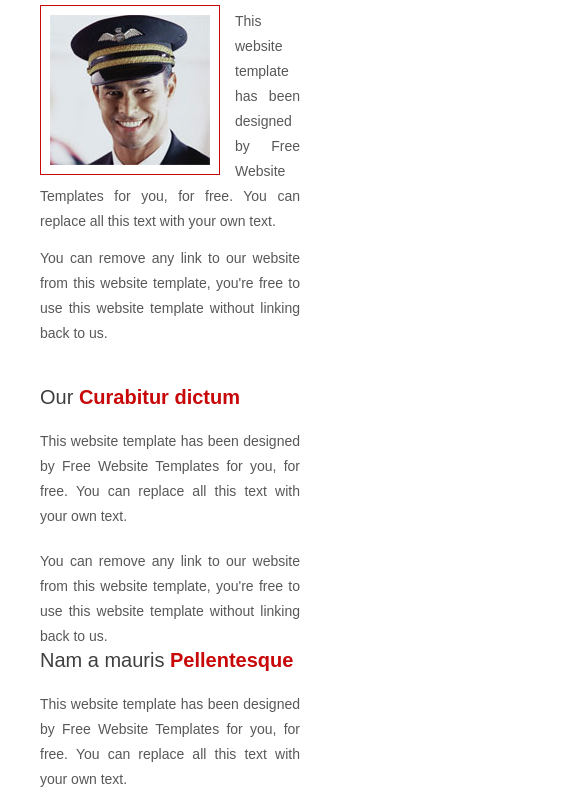
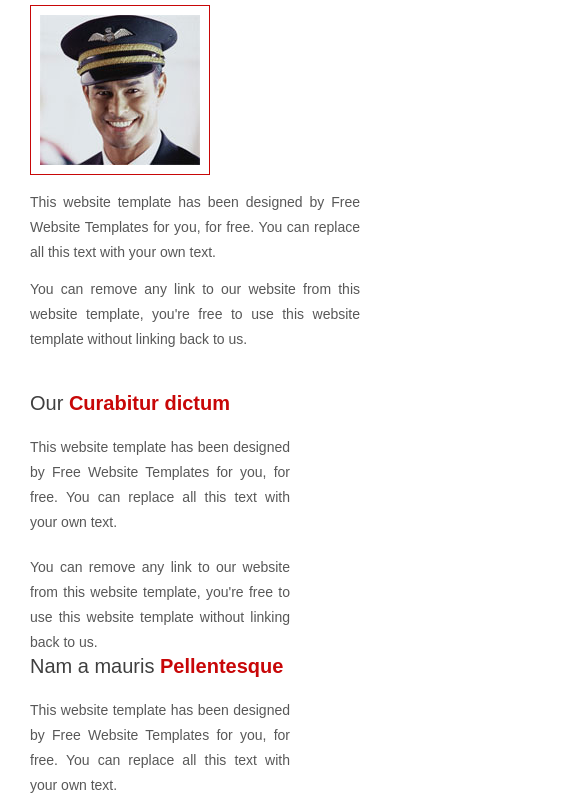
Before and after one commit to BoskoB7/Aviation-school-responsive, a plain HTML site: page index.html in a window 390 px wide. Shown: the part 1014-1821 px from the top of the page, 585 px wide, since content can reach past the window. Drawn offline with Linux system fonts and the light colour scheme.

Commit message:
First push

```diff
--- a/index.html
+++ b/index.html
@@ -56,7 +56,7 @@
             </li>
           </ul>
         </div>
-        <div id="calendar">
+        <!-- <div id="calendar">
           <h3>School Calendar</h3>
           <ul>
             <li>
@@ -81,11 +81,11 @@
               <p>If you're having problems editing this website template, then don't hesitate to ask for help on the Forum.</p>
             </li>
           </ul>
-        </div>
+        </div> -->
       </div>
     </div>
   </div>
-  <div id="footer">
+  <!-- <div id="footer">
     <div>
       <div id="connect"> <a href="#"><img src="images/icon-facebook.gif" alt="" /></a> <a href="#"><img src="images/icon-twitter.gif" alt="" /></a> <a href="#"><img src="images/icon-youtube.gif" alt="" /></a> </div>
       <div class="section">
@@ -100,7 +100,7 @@
         <p>Copyright &copy; <a href="#">Domain Name</a> - All Rights Reserved | Template By <a target="_blank" href="http://www.freewebsitetemplates.com/">FreeWebsiteTemplates.com</a></p>
       </div>
     </div>
-  </div>
+  </div> -->
 </div>
 <div align=center>This template  downloaded form <a href='http://all-free-download.com/free-website-templates/'>free website templates</a></div></body>
 </html>
--- a/styles/media.css
+++ b/styles/media.css
@@ -1,3 +1,7 @@
+body {
+    overflow-x: hidden;
+}
+
 @media only screen and (max-width: 999px) {
     #page #header {
         background: #274F75;
@@ -85,12 +89,12 @@
         float: none;
         margin-left: 5px;
         padding: 0;
-        width: 305px;
+        width: 100%;
     }
     #content div#home div div#aside {
         float: left;
         padding: 0;
-        width: auto;
+        width: 100%;
     }
     #content div#home div div#aside div {
         margin-bottom: 40px;
@@ -99,7 +103,7 @@
         margin-top: 0;
         min-height: 0;
         padding: 0;
-        width: 260px;
+        width: 100%;
     }
 
     #content div#home div div#aside div h1, #content div h1 {
@@ -130,7 +134,7 @@
             padding-bottom: 0;
             padding-right: 25px;
             padding-top: 0;
-            width: 10260px0%;
+            width: 260px;
         }
         #content div#home div div#aside ul li {
             border: none;
@@ -139,13 +143,30 @@
             padding-bottom: 0;
             padding-right: 25px;
             padding-top: 0;
-            width: 260px%;
+            width: 260px;
         }
         #footer div div.section {
             float: left;
             padding: 0;
             width: auto;
             display: inline;
+        }
+        #page #content {
+
+        width: 100%;
+        }
+        #content div#home {
+
+            width: 100%;
+        }
+        #content div#home div {
+            width: 100%;
+        }
+        #content div#home div div#aside div img, #content div img {
+            float: none;
+        }
+        #content div#home div {
+        box-sizing: border-box;
         }
 }
 
@@ -171,4 +192,5 @@
     }
 
 
+
 }
```
